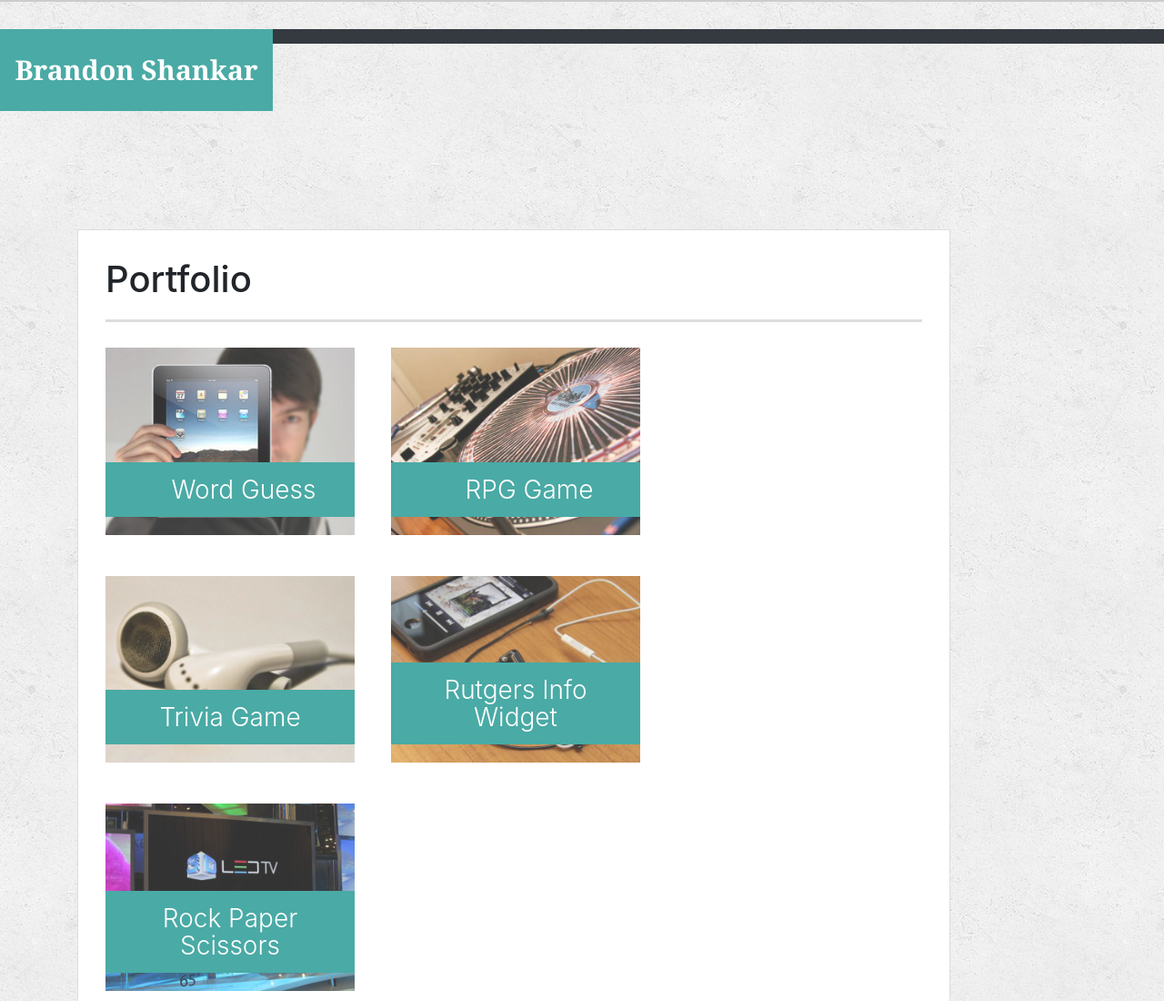
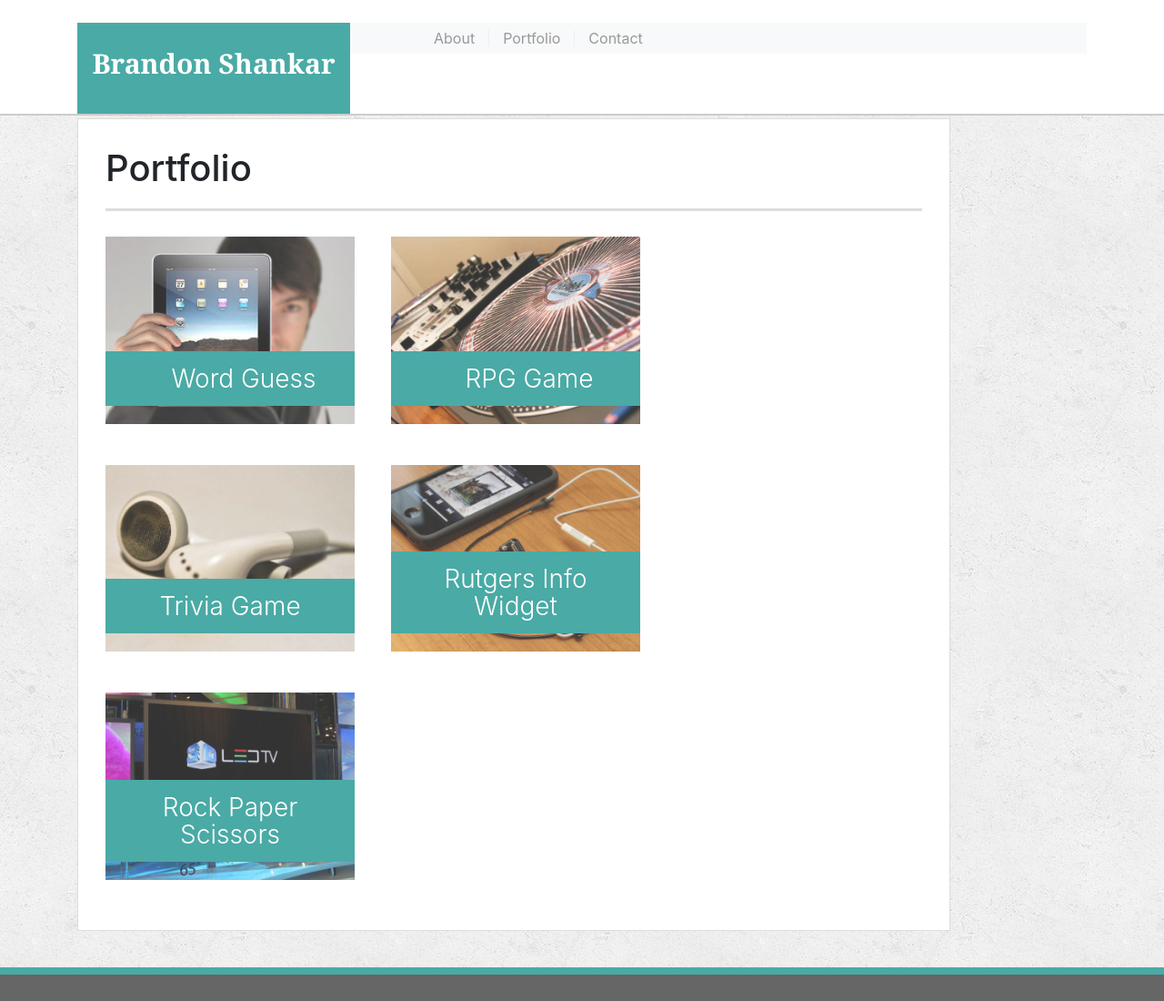
Before and after one commit to brandon123774/Bootstrap-Portfolio, a plain HTML site: page portfolio.html in a window 1280 px wide. Shown: the top 1100 px of the page at 91% size. Drawn offline with nearby package versions, Linux system fonts and the light colour scheme.

Commit message:
structured out the navbar in portfolio.html

```diff
--- a/assets/css/style.css
+++ b/assets/css/style.css
@@ -53,20 +53,20 @@ body {
   /* header */
 
   #masthead {
-    position: static;
+    position: absolute;
+    color: #ffffff;
+    background: #ffffff;
+    border-bottom: 2px solid #cccccc;
     z-index: 99;
     width: 100%;
     margin: 0 0 30px;
     overflow: auto;
-    color: #ffffff;
-    background: #ffffff;
-    border-bottom: 2px solid #cccccc;
   }
 
   #logo {
     float: left;
     width: 300px;
-    height: 90px;
+    height: 100px;
     font-family: Georgia, Times, "Times New Roman", serif;
     font-size: 30px;
     font-weight: 700;
--- a/portfolio.html
+++ b/portfolio.html
@@ -7,36 +7,22 @@
   <link rel="stylesheet" type="text/css" href="assets/css/style.css">
   <link rel="stylesheet" href="https://maxcdn.bootstrapcdn.com/bootstrap/4.0.0/css/bootstrap.min.css" integrity="sha384-Gn5384xqQ1aoWXA+058RXPxPg6fy4IWvTNh0E263XmFcJlSAwiGgFAW/dAiS6JXm" crossorigin="anonymous">
 </head>
+<header id="masthead">
+    <div class="container">
+      <a href="index.html" id="logo">Brandon Shankar</a>
 
-<body>
+<nav class="navbar navbar-expand-lg navbar-light bg-light">
+    <a class="navbar-brand" href="#"></a>
+    <div class="collapse navbar-collapse" id="navbarNavAltMarkup">
+      <div class="navbar-nav">
+        <a class="nav-item" a href="index.html" href="#">About</a>
+        <a class="nav-item" a href="portfolio.html" href="#">Portfolio</a>
+        <a class="nav-item" a href="contact.html" href="#">Contact</a>
+      </div>
+    </div>
+  </nav>
+</header>
 
-    <!-- <div class="container">
-      <a href="index.html" id="logo">Brandon</a>
-      <nav>
-        <a href="index.html">About</a>
-        <a href="portfolio.html">Portfolio</a>
-        <a href="contact.html">Contact</a>
-      </nav>
-    </div>  -->
-    <header id="masthead"></header>
-     <div class="container"></div>
-      <a href="index.html" id="logo">Brandon Shankar</a>
-        <nav class="navbar navbar-dark bg-dark">
-      <div class="collapse navbar-collapse" id="navbarNavAltMarkup">
-        <div class="navbar-nav">
-            <!-- <a href="index.html">About</a>
-            <a href="portfolio.html">Portfolio</a>
-            <a href="contact.html">Contact</a> -->
-          <a class="nav-item nav-link active" href="#">About</a>
-          <a class="nav-item nav-link" href="#">Portfolio</a>
-          <a class="nav-item nav-link" href="#">Contact</a>
-         </div>
-       </div>
-      </nav>
-
-
-
-  </header>
 
   <div id="main-container" class="container">
     <section class="main-section">
```
